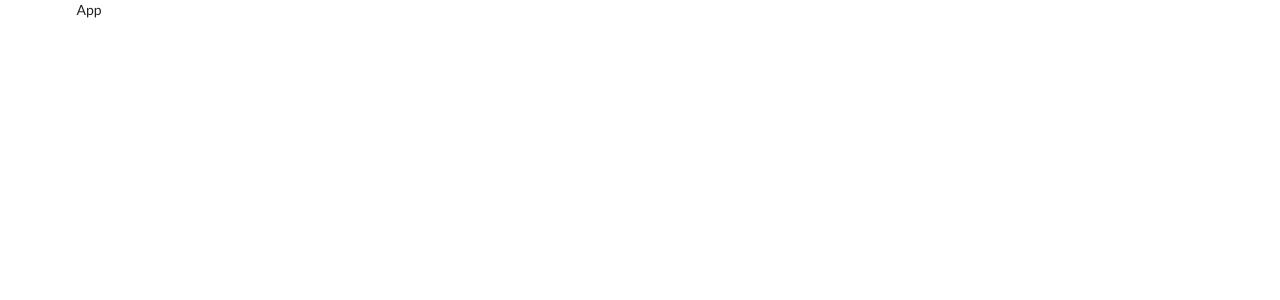
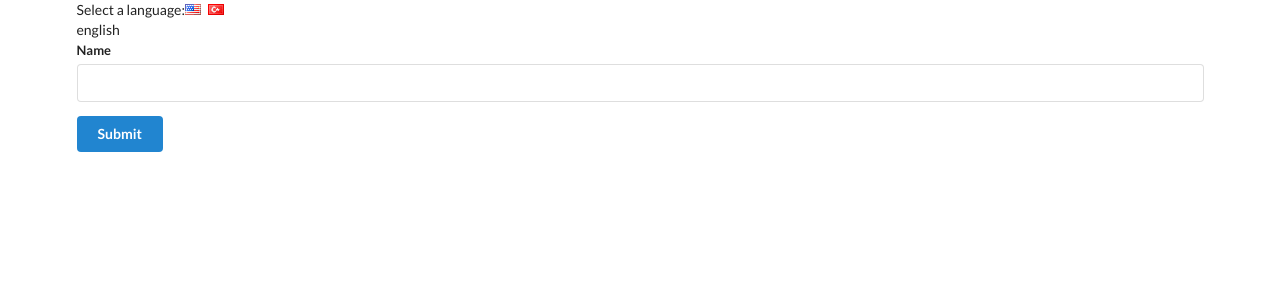
Before and after one commit to ironcarbon/translate-react-context-system, a React (Create React App) app: page / in a window 1280 px wide. Shown: the top 300 px of the page. Built offline with nearby package versions, Linux system fonts and the light colour scheme.

Commit message:
selecting a language, and creating form

```diff
--- a/src/components/App.js
+++ b/src/components/App.js
@@ -1,9 +1,24 @@
 import React from 'react';
+import UserCreate from './UserCreate';
 
 class App extends React.Component {
+    state = { language: 'english' };
+
+    onLanguageChange = language => {
+        return this.setState({ language: language })
+    }
+
     render() {
         return (
-            <div className="ui container">App</div>
+            <div className="ui container">
+                <div>
+                    Select a language:
+                    <i className="us flag" onClick={() => this.onLanguageChange('english')}></i>
+                    <i className="tr flag" onClick={() => this.onLanguageChange('turkish')}></i>
+                </div>
+                {this.state.language}
+                <UserCreate />
+            </div>
         )
     }
 }
--- /dev/null
+++ b/src/components/Button.js
@@ -0,0 +1,8 @@
+import React from 'react';
+
+class Button extends React.Component {
+    render() {
+        return <button className="ui button primary">Submit</button>
+    }
+}
+export default Button;
--- /dev/null
+++ b/src/components/Field.js
@@ -0,0 +1,14 @@
+import React from 'react';
+
+class Field extends React.Component {
+    render() {
+        return (
+            <div className="ui field">
+                <label>Name</label>
+                <input />
+            </div>
+        )
+    }
+}
+
+export default Field;
--- /dev/null
+++ b/src/components/UserCreate.js
@@ -0,0 +1,14 @@
+import React from 'react';
+import Field from './Field';
+import Button from './Button';
+
+const userCreate = () => {
+    return (
+        <div className='ui form'>
+            <Field />
+            <Button />
+        </div>
+    )
+}
+
+export default userCreate;
```
